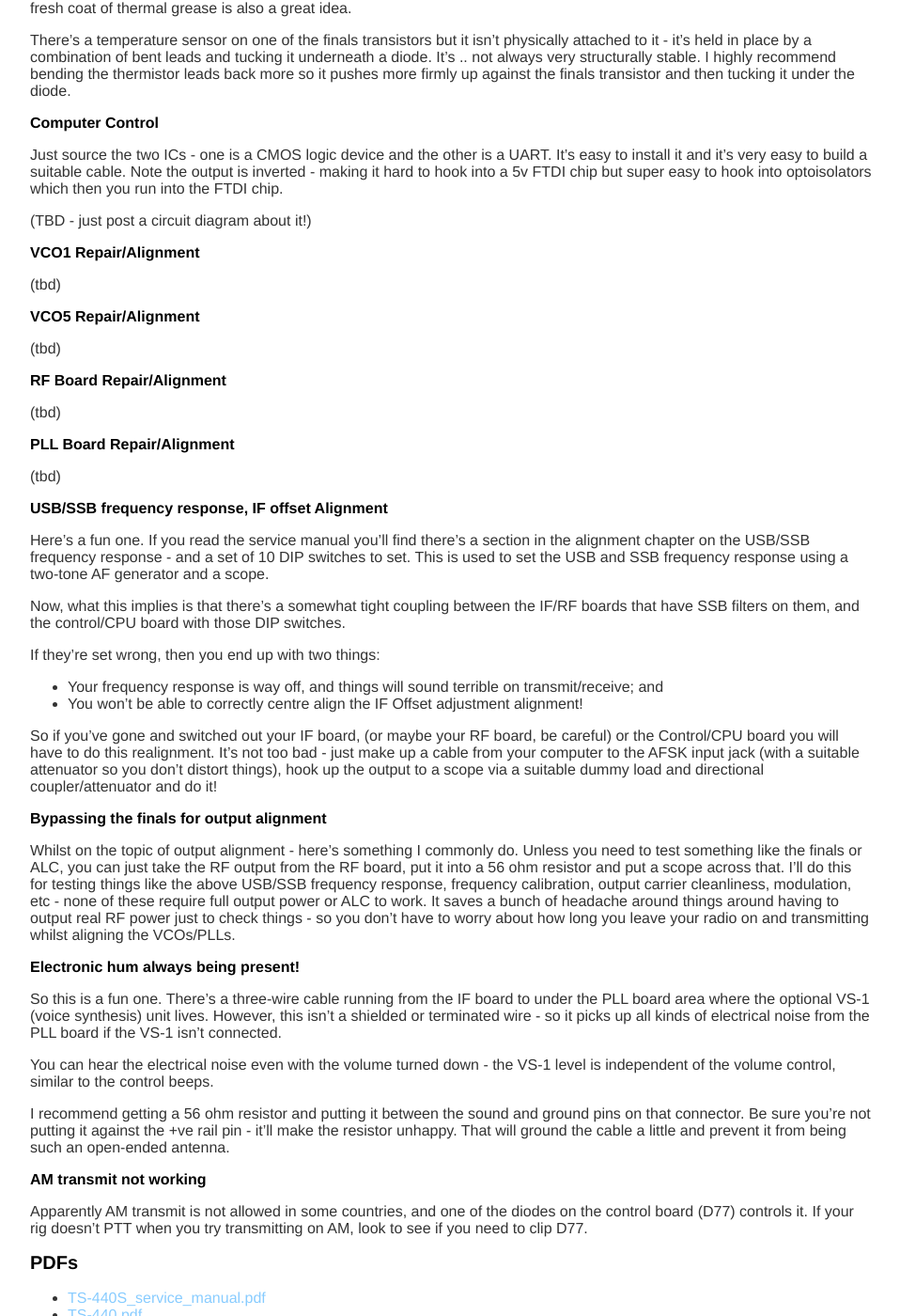
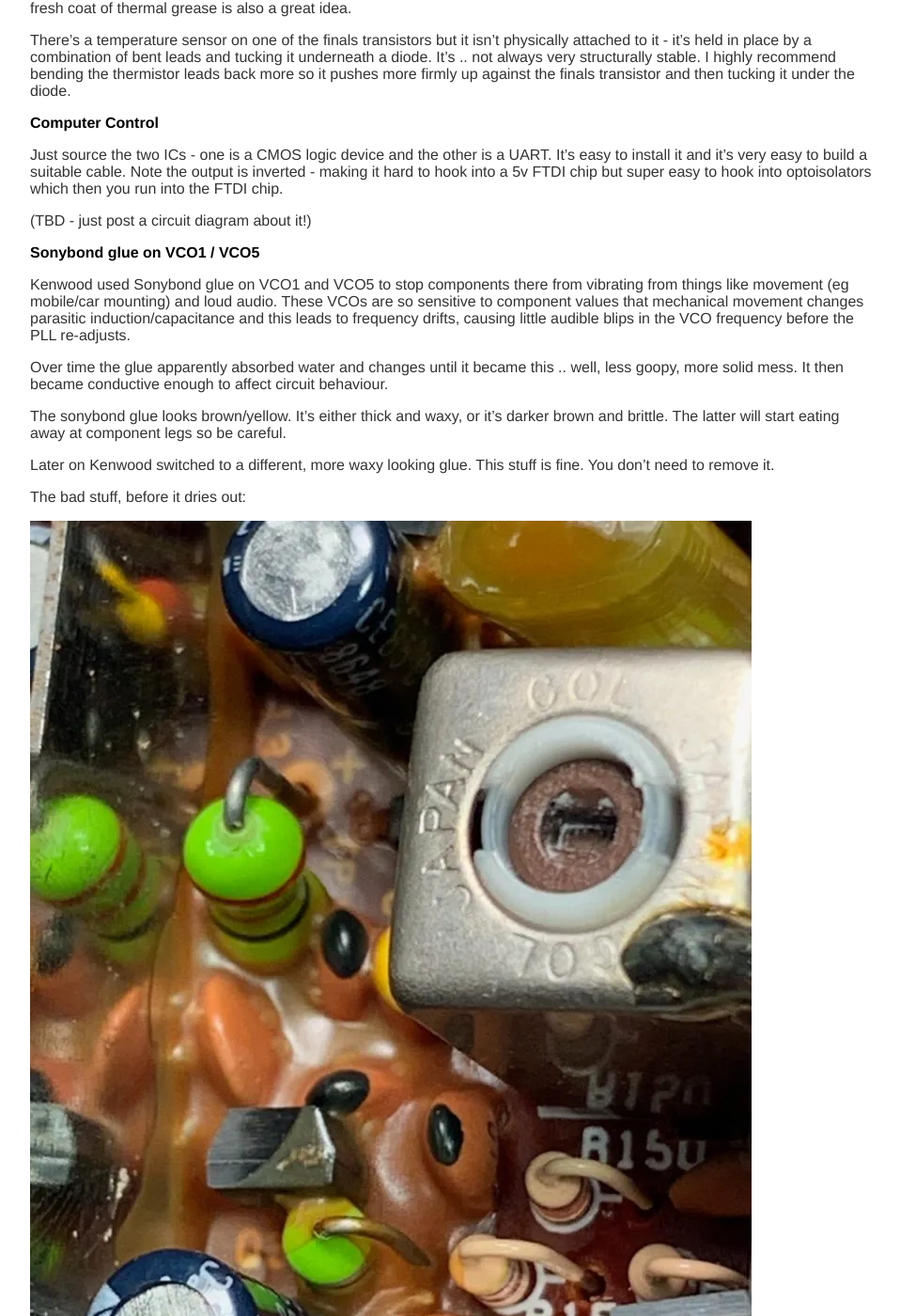
Before and after one commit to erikarn/erikarn.github.io, a Jekyll site: the page built from kenwood/TS-440/notes.md, in a window 1280 px wide and 1400 px high, scrolled down 1989 px. Shown: the whole window at 94% size, without its empty margins (160-1118 px from the left). Built offline with Jekyll 4.4.1, drawn with Linux system fonts in a browser that asks for light colours; some of the changed text lies outside the part shown.

Commit message:
add good/bad bond stuff

```diff
--- a/kenwood/TS-440/notes.md
+++ b/kenwood/TS-440/notes.md
@@ -67,6 +67,42 @@ Note the output is inverted - making it hard to hook into a 5v FTDI chip but
 super easy to hook into optoisolators which then you run into the FTDI chip.
 
 (TBD - just post a circuit diagram about it!)
+
+### Sonybond glue on VCO1 / VCO5
+
+Kenwood used Sonybond glue on VCO1 and VCO5 to stop components there from
+vibrating from things like movement (eg mobile/car mounting) and loud audio.
+These VCOs are so sensitive to component values that mechanical movement
+changes parasitic induction/capacitance and this leads to frequency
+drifts, causing little audible blips in the VCO frequency before the PLL
+re-adjusts.
+
+Over time the glue apparently absorbed water and changes until it became
+this .. well, less goopy, more solid mess. It then became conductive enough
+to affect circuit behaviour.
+
+The sonybond glue looks brown/yellow.  It's either thick and waxy, or it's
+darker brown and brittle.  The latter will start eating away at component
+legs so be careful.
+
+Later on Kenwood switched to a different, more waxy looking glue.  This stuff
+is fine.  You don't need to remove it.
+
+The bad stuff, before it dries out:
+
+![The Bad Stuff](sonybond.png)
+
+(from https://www.w5rrr.org/2019/05/12/freds-ts-440s-repair-adventure-part-1/)
+
+The bad stuff, once it's dried out:
+
+![The Bad Stuff](sonybond_dry.png)
+
+(from https://www.w5rrr.org/2019/05/12/freds-ts-440s-repair-adventure-part-1/)
+
+The OK stuff:
+
+![The OK stuff](ts440_white_goop.png)
 
 ### VCO1 Repair/Alignment
 
```
Also changed, not shown: kenwood/TS-440/sonybond.png (added), kenwood/TS-440/sonybond_dry.png (added), kenwood/TS-440/ts440_white_goop.png (added).
